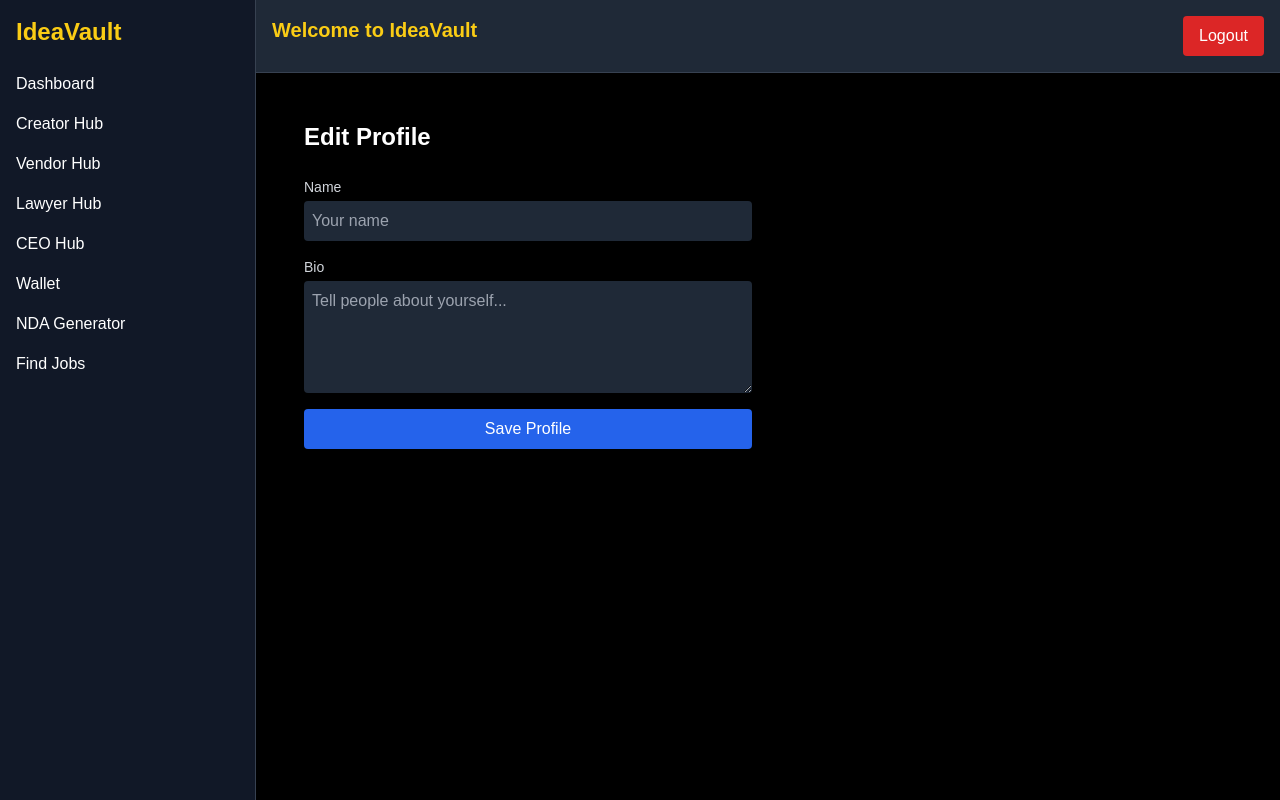
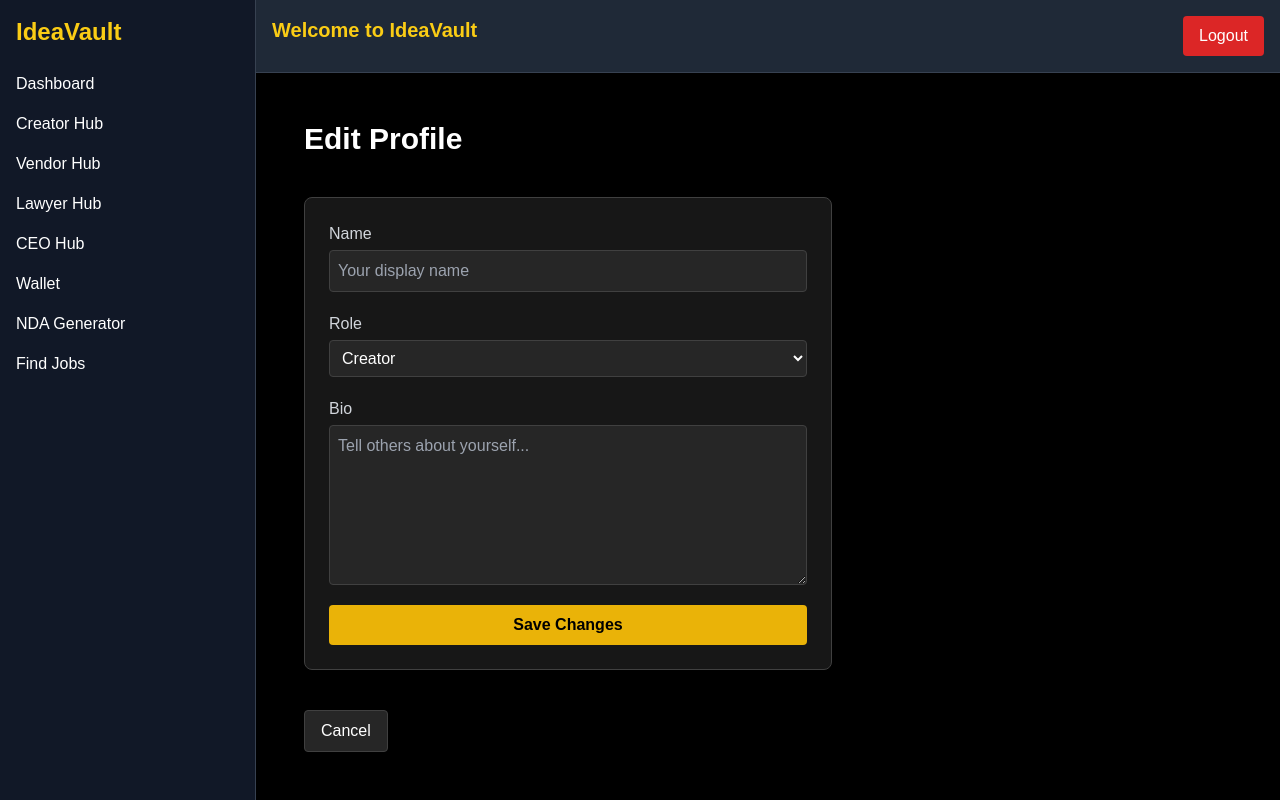
Before and after one commit to jaretlewis007-blip/IdeaVaultclean, a Next.js app: page /profile/edit in a window 1280 px wide. Built offline with nearby package versions, Linux system fonts and the light colour scheme; no server answers; the database is empty; sample sign-in values are in the browser's storage.

Commit message:
Update page.tsx

```diff
--- a/app/profile/edit/page.tsx
+++ b/app/profile/edit/page.tsx
@@ -2,8 +2,8 @@
 "use client";
 
 import { useEffect, useState } from "react";
+import { auth, db } from "../../../firebase/config";
 import { useRouter } from "next/navigation";
-import { auth, db } from "../../../firebase/config";
 import { doc, getDoc, updateDoc } from "firebase/firestore";
 
 export default function EditProfilePage() {
@@ -11,11 +11,11 @@ export default function EditProfilePage() {
   const user = auth.currentUser;
 
   const [name, setName] = useState("");
+  const [role, setRole] = useState("");
   const [bio, setBio] = useState("");
+  const [saving, setSaving] = useState(false);
   const [loading, setLoading] = useState(true);
-  const [saving, setSaving] = useState(false);
 
-  // Load current user profile
   useEffect(() => {
     const loadProfile = async () => {
       if (!user) return;
@@ -27,6 +27,7 @@ export default function EditProfilePage() {
         if (snap.exists()) {
           const data = snap.data();
           setName(data.name || "");
+          setRole(data.role || "");
           setBio(data.bio || "");
         }
       } catch (err) {
@@ -39,14 +40,24 @@ export default function EditProfilePage() {
     loadProfile();
   }, [user]);
 
-  const handleSave = async () => {
-    if (!user) return;
+  if (!user) {
+    router.push("/signin");
+    return null;
+  }
+
+  if (loading) {
+    return <p className="p-6">Loading profile...</p>;
+  }
+
+  const saveChanges = async () => {
     setSaving(true);
 
     try {
       const ref = doc(db, "users", user.uid);
+
       await updateDoc(ref, {
         name,
+        role,
         bio,
       });
 
@@ -58,46 +69,66 @@ export default function EditProfilePage() {
     }
   };
 
-  if (loading) {
-    return <p className="p-6">Loading profile...</p>;
-  }
+  return (
+    <div className="p-6 space-y-10 max-w-xl">
+      <h1 className="text-3xl font-bold">Edit Profile</h1>
 
-  return (
-    <div className="p-6 space-y-6">
-      <h1 className="text-2xl font-bold">Edit Profile</h1>
-
-      <div className="flex flex-col gap-4 w-full max-w-md">
-        {/* Name */}
-        <label className="flex flex-col">
-          <span className="text-sm text-gray-300 mb-1">Name</span>
+      <div className="bg-neutral-900 p-6 rounded-lg border border-neutral-700 space-y-5">
+        {/* NAME */}
+        <div className="flex flex-col">
+          <label className="text-gray-300 mb-1">Name</label>
           <input
-            className="p-2 rounded bg-gray-800 text-white"
+            className="bg-neutral-800 border border-neutral-700 p-2 rounded text-white"
             value={name}
             onChange={(e) => setName(e.target.value)}
-            placeholder="Your name"
+            placeholder="Your display name"
           />
-        </label>
+        </div>
 
-        {/* Bio */}
-        <label className="flex flex-col">
-          <span className="text-sm text-gray-300 mb-1">Bio</span>
+        {/* ROLE */}
+        <div className="flex flex-col">
+          <label className="text-gray-300 mb-1">Role</label>
+          <select
+            className="bg-neutral-800 border border-neutral-700 p-2 rounded text-white"
+            value={role}
+            onChange={(e) => setRole(e.target.value)}
+          >
+            <option value="creator">Creator</option>
+            <option value="vendor">Vendor</option>
+            <option value="investor">Investor</option>
+            <option value="lawyer">Lawyer</option>
+            <option value="ceo">CEO</option>
+          </select>
+        </div>
+
+        {/* BIO */}
+        <div className="flex flex-col">
+          <label className="text-gray-300 mb-1">Bio</label>
           <textarea
-            className="p-2 rounded bg-gray-800 text-white h-28"
+            className="bg-neutral-800 border border-neutral-700 p-2 rounded text-white h-40"
             value={bio}
             onChange={(e) => setBio(e.target.value)}
-            placeholder="Tell people about yourself..."
+            placeholder="Tell others about yourself..."
           />
-        </label>
+        </div>
 
-        {/* Save Button */}
+        {/* SAVE BUTTON */}
         <button
-          onClick={handleSave}
+          onClick={saveChanges}
           disabled={saving}
-          className="bg-blue-600 hover:bg-blue-700 text-white px-4 py-2 rounded disabled:opacity-50"
+          className="w-full bg-yellow-500 hover:bg-yellow-600 text-black font-semibold py-2 rounded disabled:opacity-50"
         >
-          {saving ? "Saving..." : "Save Profile"}
+          {saving ? "Saving..." : "Save Changes"}
         </button>
       </div>
+
+      {/* BACK BUTTON */}
+      <button
+        onClick={() => router.push(`/profile/${user.uid}`)}
+        className="bg-neutral-800 border border-neutral-700 px-4 py-2 rounded hover:bg-neutral-700"
+      >
+        Cancel
+      </button>
     </div>
   );
 }
```
